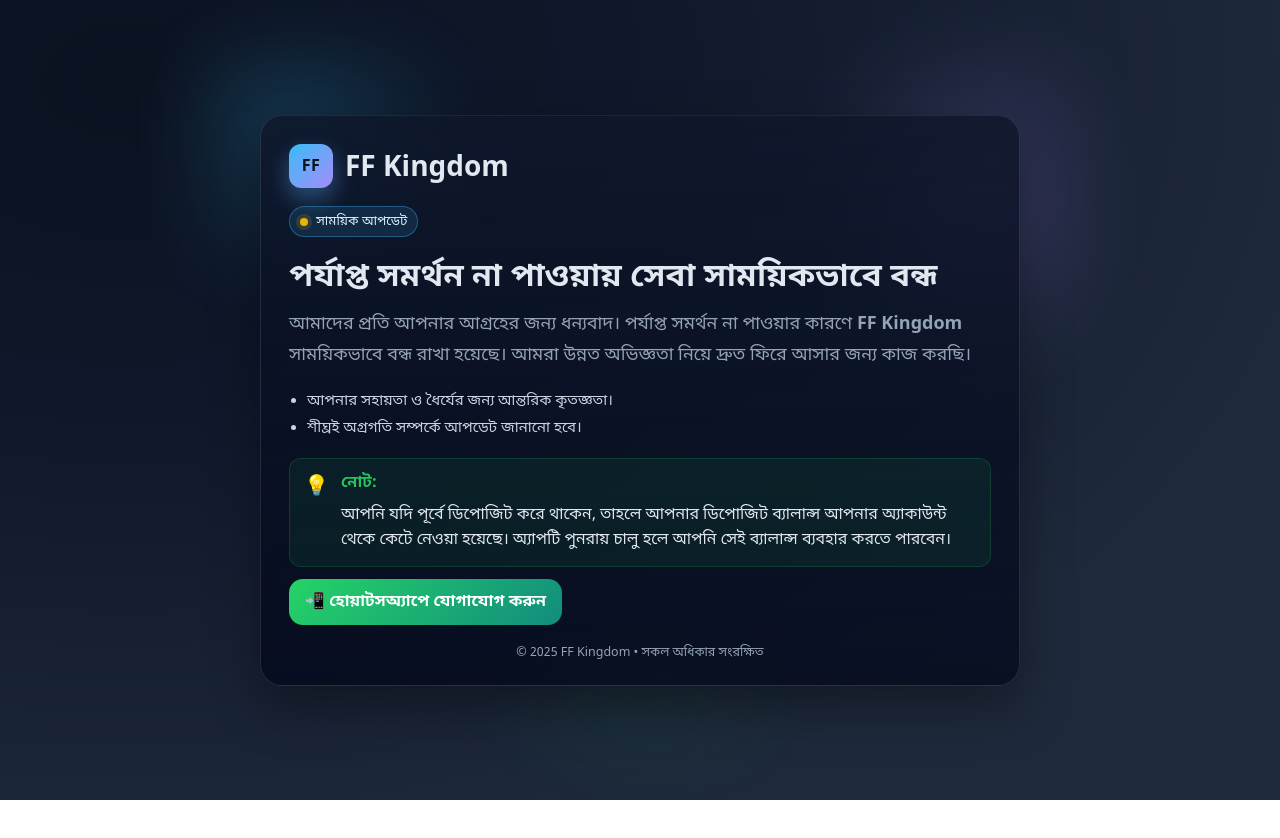
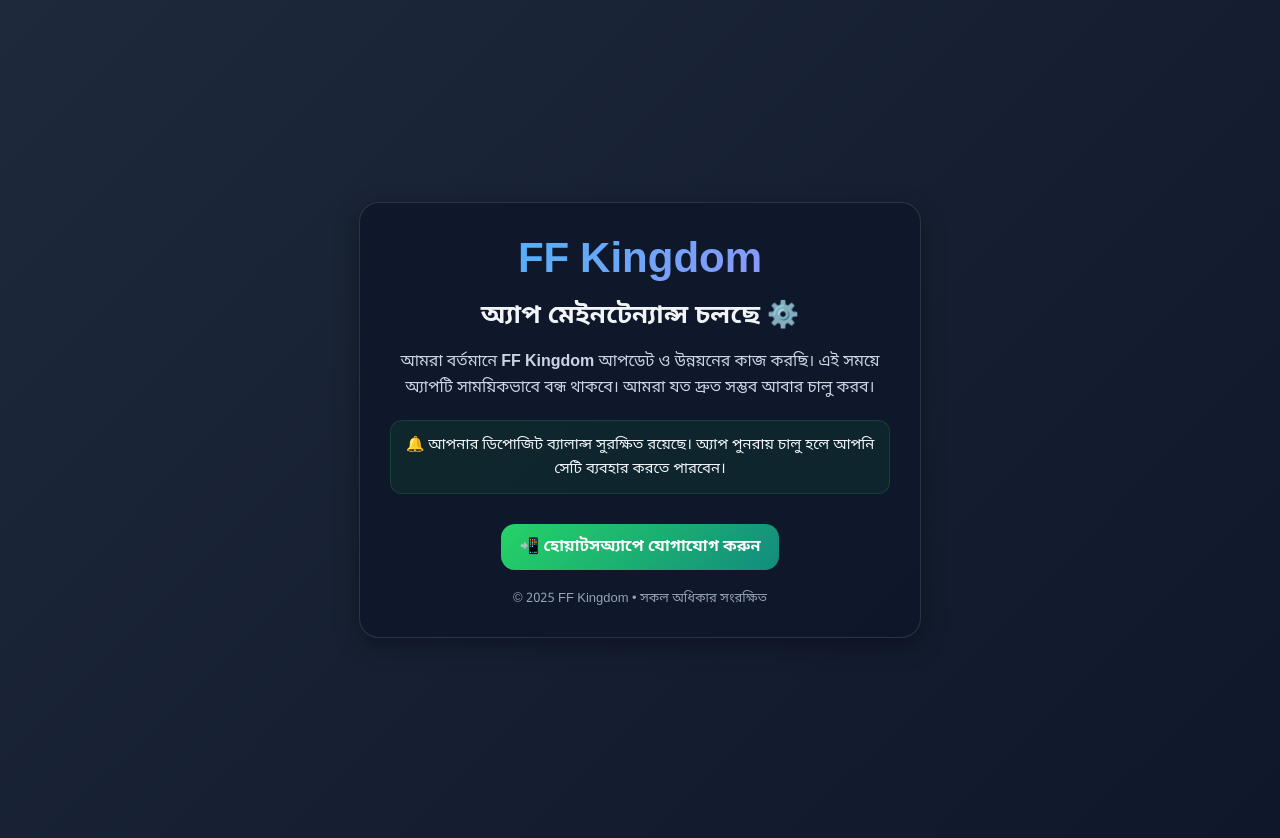
Before and after one commit to swampodsarkar/FF-KINGDOM, a plain HTML site: page index.html in a window 1280 px wide. Before the commit the page ends 800 px from the top, so only its background shows below. Drawn offline with Linux system fonts and the light colour scheme.

Commit message:
Update index.html

```diff
--- a/index.html
+++ b/index.html
@@ -3,130 +3,91 @@
 <head>
   <meta charset="utf-8" />
   <meta name="viewport" content="width=device-width, initial-scale=1" />
-  <title>সাময়িকভাবে সেবা বন্ধ — FF Kingdom</title>
-  <meta name="description" content="পর্যাপ্ত সমর্থন না পাওয়ায় অ্যাপটি সাময়িকভাবে বন্ধ রাখা হয়েছে।" />
-  <link rel="preconnect" href="https://fonts.googleapis.com">
-  <link rel="preconnect" href="https://fonts.gstatic.com" crossorigin>
+  <title>অ্যাপ মেইনটেন্যান্স — FF Kingdom</title>
   <link href="https://fonts.googleapis.com/css2?family=Noto+Sans+Bengali:wght@400;600;700&display=swap" rel="stylesheet">
   <style>
-    :root{
-      --bg1:#0f172a;
-      --bg2:#1e293b;
-      --text:#e2e8f0;
-      --muted:#94a3b8;
-      --accent:#38bdf8;
-      --accent-2:#a78bfa;
-      --success:#22c55e;
-      --shadow: 0 20px 50px rgba(0,0,0,.35);
-      --notice-bg: rgba(34,197,94,0.08);
-      --notice-border: rgba(34,197,94,0.18);
+    body {
+      margin: 0;
+      font-family: "Noto Sans Bengali", sans-serif;
+      background: linear-gradient(135deg, #1e293b, #0f172a);
+      color: #f1f5f9;
+      display: flex;
+      align-items: center;
+      justify-content: center;
+      height: 100vh;
+      text-align: center;
+      padding: 20px;
     }
-
-    *{box-sizing:border-box}
-    html,body{height:100%}
-    body{
-      margin:0;
-      font-family:"Noto Sans Bengali", system-ui, sans-serif;
-      color:var(--text);
-      background: radial-gradient(1200px 800px at 10% 10%, #0b1220 0%, var(--bg1) 40%, var(--bg2) 100%),
-                  linear-gradient(135deg, rgba(56,189,248,.08), rgba(167,139,250,.08));
-      display:grid; place-items:center; padding:24px;
+    .card {
+      background: rgba(15, 23, 42, 0.85);
+      border: 1px solid rgba(148,163,184,0.2);
+      border-radius: 20px;
+      box-shadow: 0 8px 25px rgba(0,0,0,0.35);
+      padding: 30px;
+      max-width: 500px;
+      width: 100%;
     }
-
-    .wrap{width:min(760px, 100%);position:relative;isolation:isolate;}
-    .glow{position:absolute; inset:-60px; z-index:-1;
-      background: radial-gradient(300px 300px at 10% 10%, rgba(56,189,248,.25), transparent 60%),
-                  radial-gradient(300px 300px at 90% 20%, rgba(167,139,250,.25), transparent 60%),
-                  radial-gradient(300px 300px at 50% 110%, rgba(34,197,94,.18), transparent 60%);
-      filter: blur(40px); opacity:.9; pointer-events:none;}
-
-    .card{background: linear-gradient(180deg, rgba(15,23,42,.85), rgba(2,6,23,.7));
-      border:1px solid rgba(148,163,184,.18); border-radius:22px;
-      box-shadow:var(--shadow); padding:28px 28px 24px;
-      backdrop-filter: blur(10px) saturate(120%);
-      animation: floatIn .7s cubic-bezier(.2,.8,.2,1);}
-    @keyframes floatIn{from{opacity:0; transform:translateY(16px) scale(.98)} to{opacity:1; transform:translateY(0) scale(1)}}
-
-    .brand{display:flex; align-items:center; gap:12px; margin-bottom:10px;}
-    .logo{width:44px; height:44px; border-radius:12px; display:grid; place-items:center;
-      background: linear-gradient(135deg, var(--accent), var(--accent-2));
-      box-shadow: 0 10px 20px rgba(56,189,248,.25), 0 10px 30px rgba(167,139,250,.18);
-      font-weight:700; color:#0b1220; letter-spacing:.5px;}
-    .brand h1{font-size: clamp(20px, 3.5vw, 28px); margin:0; font-weight:700;}
-
-    .badge{display:inline-flex; align-items:center; gap:8px;
-      background: rgba(56,189,248,.12);
-      color:#e0f2fe;
-      border:1px solid rgba(56,189,248,.35);
-      padding:6px 10px; border-radius:999px; font-size:13px; margin:8px 0 14px;}
-    .badge .dot{width:8px; height:8px; border-radius:50%; background:#eab308; box-shadow:0 0 0 4px rgba(234,179,8,.15)}
-
-    h2.title{font-size: clamp(24px, 4vw, 32px); margin:6px 0 10px;}
-    p.lead{font-size: clamp(15px, 2.6vw, 18px); color:var(--muted); line-height:1.7; margin:0 0 18px}
-    .list{margin:0 0 16px; padding-left:18px; color:#cbd5e1; line-height:1.8; font-size:15px;}
-
-    .notice{
-      background:var(--notice-bg); border:1px solid var(--notice-border);
-      color:var(--text); padding:12px 14px; border-radius:12px; margin:12px 0; line-height:1.6;
-      display:flex; gap:12px; align-items:flex-start;
+    .logo {
+      font-size: 42px;
+      font-weight: 700;
+      margin-bottom: 10px;
+      background: linear-gradient(135deg, #38bdf8, #a78bfa);
+      -webkit-background-clip: text;
+      -webkit-text-fill-color: transparent;
     }
-    .notice .icon{font-size:20px}
-    .notice strong{color:var(--success)}
-
-    .actions{display:flex; flex-wrap:wrap; gap:12px; margin-top:6px}
-    .btn{appearance:none; border:none; cursor:pointer; padding:12px 16px; border-radius:14px; font-weight:600;
-      transition:.2s ease; text-decoration:none; display:inline-flex; align-items:center; gap:8px;}
-    .btn.whatsapp{background:linear-gradient(135deg, #25D366, #128C7E); color:#fff;}
-    .btn.whatsapp:hover{transform: translateY(-1px); filter:saturate(1.1)}
-
-    footer{margin-top:18px; color:var(--muted); font-size:12.5px; text-align:center}
-
-    @media (max-width:560px){
-      .card{padding:18px}
+    h2 {
+      font-size: 26px;
+      margin: 10px 0;
+    }
+    p {
+      font-size: 16px;
+      color: #cbd5e1;
+      line-height: 1.6;
+    }
+    .notice {
+      margin: 18px 0;
+      background: rgba(34,197,94,0.08);
+      border: 1px solid rgba(34,197,94,0.18);
+      padding: 12px 14px;
+      border-radius: 12px;
+      font-size: 15px;
+      line-height: 1.6;
+    }
+    .btn {
+      display: inline-block;
+      background: linear-gradient(135deg, #25D366, #128C7E);
+      color: #fff;
+      padding: 12px 18px;
+      border-radius: 14px;
+      text-decoration: none;
+      font-weight: 600;
+      margin-top: 12px;
+      transition: .2s;
+    }
+    .btn:hover { opacity: 0.9; }
+    footer {
+      margin-top: 20px;
+      font-size: 13px;
+      color: #94a3b8;
     }
   </style>
 </head>
 <body>
-  <div class="wrap">
-    <div class="glow" aria-hidden="true"></div>
-    <main class="card" role="dialog" aria-labelledby="title" aria-describedby="desc">
-      <div class="brand">
-        <div class="logo" aria-hidden="true">FF</div>
-        <h1>FF Kingdom</h1>
-      </div>
+  <div class="card">
+    <div class="logo">FF Kingdom</div>
+    <h2>অ্যাপ মেইনটেন্যান্স চলছে ⚙️</h2>
+    <p>
+      আমরা বর্তমানে <strong>FF Kingdom</strong> আপডেট ও উন্নয়নের কাজ করছি।
+      এই সময়ে অ্যাপটি সাময়িকভাবে বন্ধ থাকবে। আমরা যত দ্রুত সম্ভব আবার চালু করব।
+    </p>
 
-      <span class="badge"><span class="dot"></span> সাময়িক আপডেট</span>
+    <div class="notice">
+      🔔 আপনার ডিপোজিট ব্যালান্স সুরক্ষিত রয়েছে। অ্যাপ পুনরায় চালু হলে আপনি সেটি ব্যবহার করতে পারবেন।
+    </div>
 
-      <h2 id="title" class="title">পর্যাপ্ত সমর্থন না পাওয়ায় সেবা সাময়িকভাবে বন্ধ</h2>
-      <p id="desc" class="lead">
-        আমাদের প্রতি আপনার আগ্রহের জন্য ধন্যবাদ। পর্যাপ্ত সমর্থন না পাওয়ার কারণে
-        <strong>FF Kingdom</strong> সাময়িকভাবে বন্ধ রাখা হয়েছে। আমরা উন্নত অভিজ্ঞতা নিয়ে দ্রুত ফিরে আসার জন্য কাজ করছি।
-      </p>
+    <a class="btn" href="https://wa.me/8801767882562?text=হ্যালো%20FF%20Kingdom%20টীম%2C%20আমার%20কিছু%20জিজ্ঞাসা%20আছে।" target="_blank">📲 হোয়াটসঅ্যাপে যোগাযোগ করুন</a>
 
-      <ul class="list">
-        <li>আপনার সহায়তা ও ধৈর্যের জন্য আন্তরিক কৃতজ্ঞতা।</li>
-        <li>শীঘ্রই অগ্রগতি সম্পর্কে আপডেট জানানো হবে।</li>
-      </ul>
-
-      <div class="notice">
-        <div class="icon">💡</div>
-        <div>
-          <div style="margin-bottom:6px"><strong>নোট:</strong></div>
-          <div>
-            আপনি যদি পূর্বে ডিপোজিট করে থাকেন, তাহলে আপনার ডিপোজিট ব্যালান্স আপনার অ্যাকাউন্ট থেকে কেটে নেওয়া হয়েছে।
-            অ্যাপটি পুনরায় চালু হলে আপনি সেই ব্যালান্স ব্যবহার করতে পারবেন।
-          </div>
-        </div>
-      </div>
-
-      <div class="actions">
-        <a class="btn whatsapp" href="https://wa.me/8801767882562?text=হ্যালো%20FF%20Kingdom%20টীম%2C%20আমার%20এসি%20বিষয়ে%20কিছু%20জিজ্ঞাসা%20আছে।" target="_blank" rel="noopener">📲 হোয়াটসঅ্যাপে যোগাযোগ করুন</a>
-      </div>
-
-      <footer>
-        © <span id="year"></span> FF Kingdom • সকল অধিকার সংরক্ষিত
-      </footer>
-    </main>
+    <footer>© <span id="year"></span> FF Kingdom • সকল অধিকার সংরক্ষিত</footer>
   </div>
 
   <script>
```
